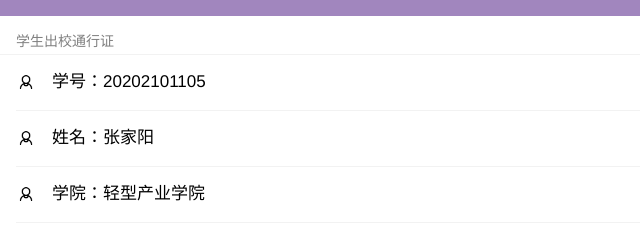
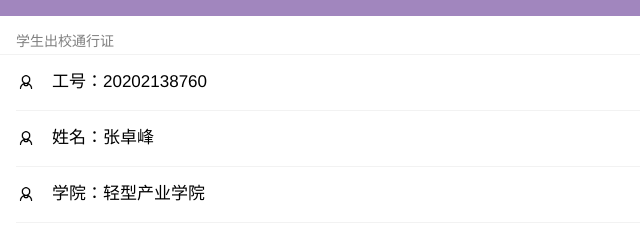
Before and after one commit to Pass302302/zzf, a plain HTML site: page index.html in a window 1280 px wide. Shown: the part 192-427 px from the top of the page, 0-640 px from the left. Drawn offline with Linux system fonts and the light colour scheme.

Commit message:
Update index.html

```diff
--- a/index.html
+++ b/index.html
@@ -21,13 +21,13 @@
 		<div class="weui-cell  weui-cell_example">
 			<div class="weui-cell__hd"><img src="images/person.png" alt="" style="width: 20px; margin-right: 16px; display: block;"></div>
 			<div class="weui-cell__bd">
-				<p>学号：20202101105</p>
+				<p>工号：20202138760</p>
 			</div>
 		</div>
 		<div class="weui-cell  weui-cell_example">
 			<div class="weui-cell__hd"><img src="images/person.png" alt="" style="width: 20px; margin-right: 16px; display: block;"></div>
 			<div class="weui-cell__bd">
-				<p>姓名：张家阳</p>
+				<p>姓名：张卓峰</p>
 			</div>
 		</div>
 		<div class="weui-cell  weui-cell_example">
```
